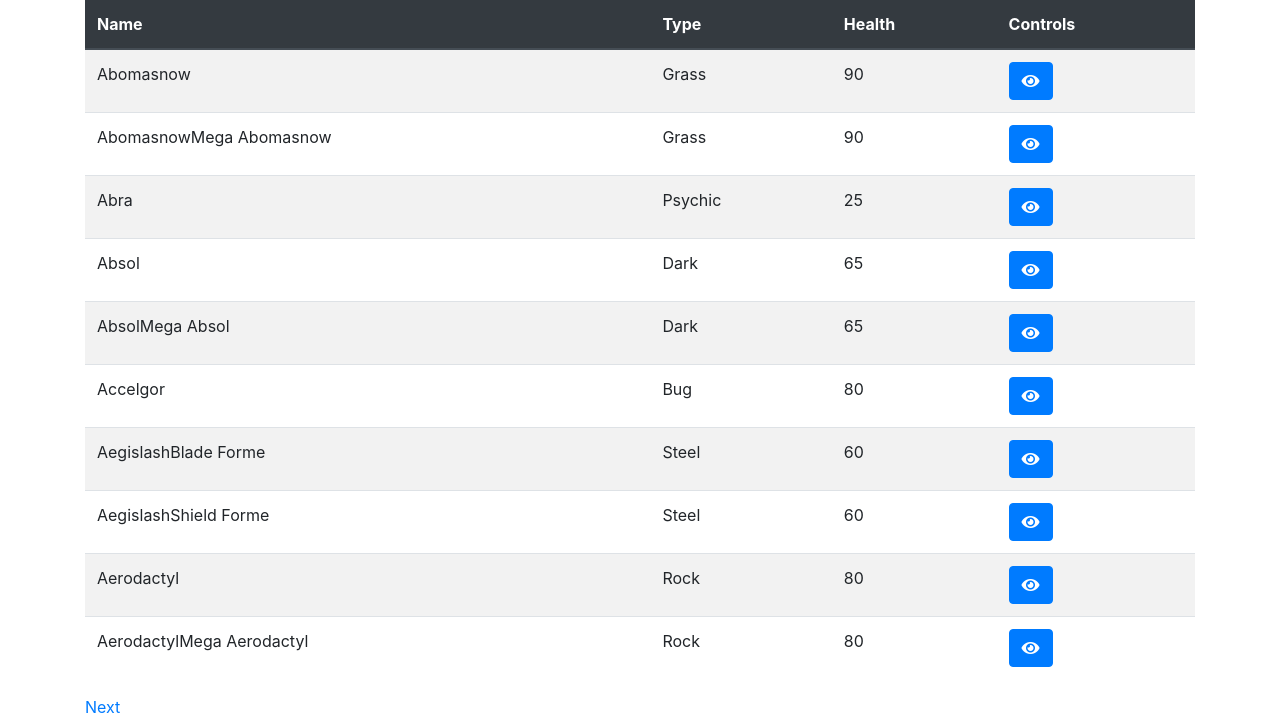
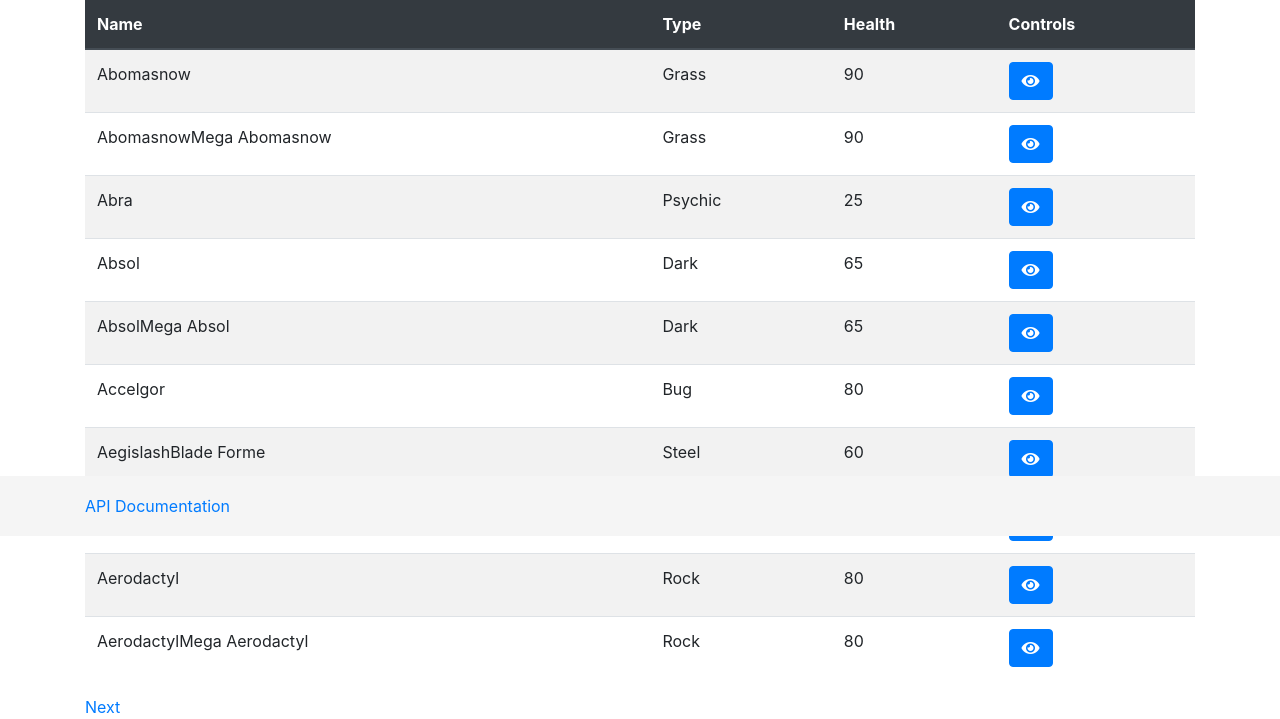
Before and after one commit to KevChr93/pokedexlab, a Flask app: page / in a window 1280 px wide. Shown: the part 264-983 px from the top of the page. Run offline with Flask 2, Linux system fonts and the light colour scheme; data comes from the database, SQL or seed files in the repository; some libraries are stand-ins or nearby versions.

Commit message:
added readme

```diff
--- a/app.py
+++ b/app.py
@@ -13,6 +13,7 @@
 app.config['SQLALCHEMY_DATABASE_URI'] = 'sqlite:///lab8.db'
 app.config['SQLALCHEMY_TRACK_MODIFICATIONS'] = False
 app.config['SECRET_KEY'] = 'so unsecured'
+# Setup Middleware for Documenation
 
 # Setting up Logging Functionality (using file-based logging)
 logHandler = RotatingFileHandler('info.log', maxBytes=1000, backupCount=1)
@@ -81,6 +82,9 @@
 
 @app.route('/')
 def hello():
+    """
+    Displays the landing page for the application
+    """
     records = []
     start = 1
     num_records = 10
--- a/runtime.txt
+++ b/runtime.txt
@@ -1 +1 @@
-python-3.6.8
+python-3.7.1
--- a/templates/base.html
+++ b/templates/base.html
@@ -9,6 +9,16 @@
     <link rel="stylesheet" href="https://use.fontawesome.com/releases/v5.7.2/css/all.css" integrity="sha384-fnmOCqbTlWIlj8LyTjo7mOUStjsKC4pOpQbqyi7RrhN7udi9RwhKkMHpvLbHG9Sr" crossorigin="anonymous">
 
     <title>Pokedex</title>
+    <style>
+        .footer {
+            position: absolute;
+            bottom: 0;
+            width: 100%;
+            height: 60px;
+            line-height: 60px;
+            background-color: #f5f5f5;
+        }
+    </style>
 </head>
 <body>
 <div class="container">
@@ -25,5 +35,12 @@
     <hr>
     {% block content %}{% endblock %}
 </div>
+<footer class="footer">
+    <div class="container">
+        <div class="text-muted">
+            <a href="/documentation">API Documentation</a>
+        </div>
+    </div>
+</footer>
 </body>
 </html>
```
Also changed, not shown: README.md (added), changelog.md (added).
